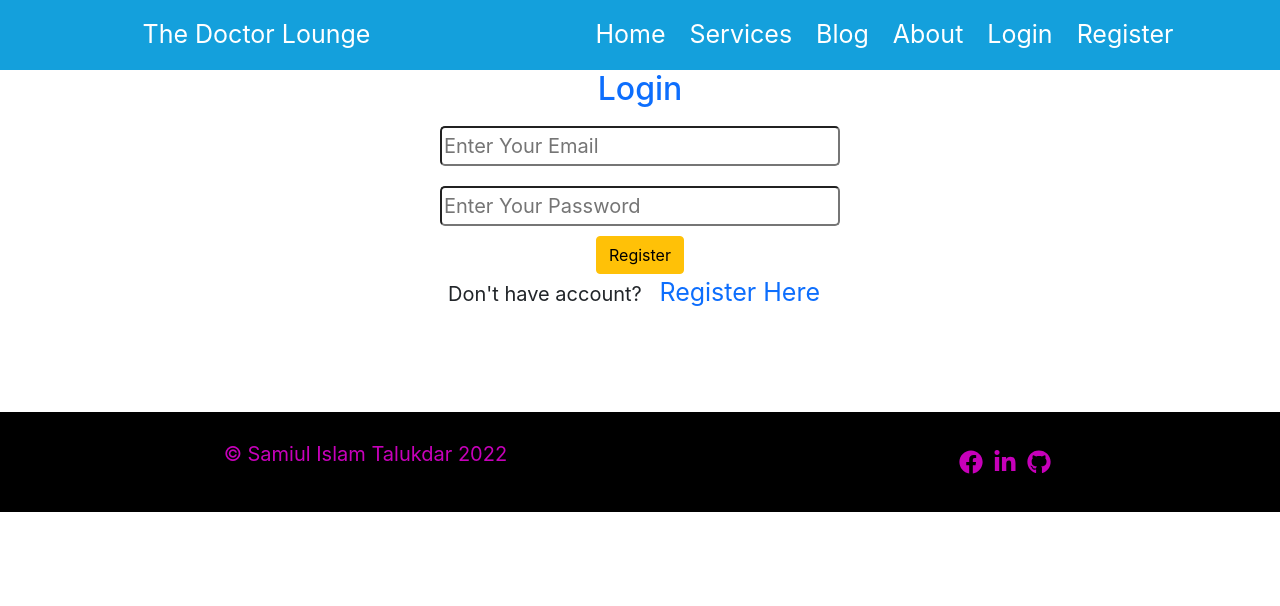
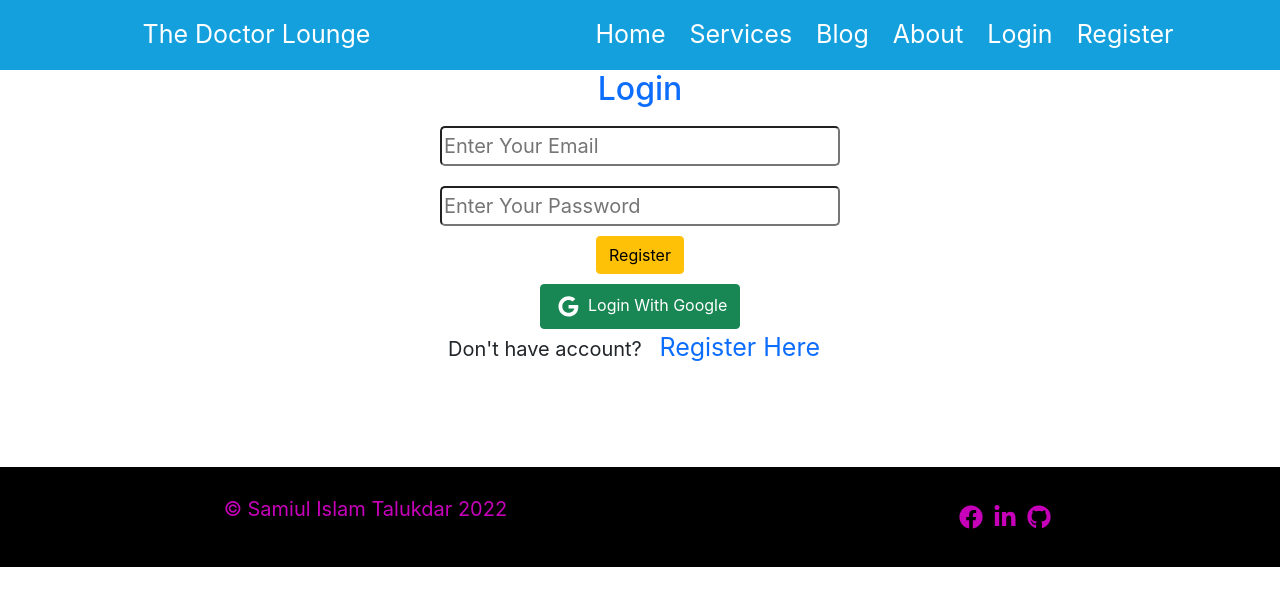
Before and after one commit to samiul-it/the-doctor-lounge, a React (Create React App) app: page /login in a window 1280 px wide. Shown: the top 606 px of the page. Built offline with nearby package versions, Linux system fonts and the light colour scheme; no server answers.

Commit message:
Google Login and Signup Implemented

```diff
--- /dev/null
+++ b/src/Pages/Login/GoogleLogin/GoogleLogin.css
@@ -0,0 +1,3 @@
+.google-login-btn{
+    margin-top: 10px;
+}
--- /dev/null
+++ b/src/Pages/Login/GoogleLogin/GoogleLogin.js
@@ -0,0 +1,47 @@
+import React, { useEffect } from 'react';
+import { useSignInWithGoogle } from 'react-firebase-hooks/auth';
+import './GoogleLogin.css';
+import auth from './../../../Firebase/firebase.init';
+import Loading from '../../Loading/Loading';
+import { useLocation } from 'react-router-dom';
+import { useNavigate } from 'react-router-dom';
+import { FaGoogle } from "react-icons/fa";
+
+
+const GoogleLogin = () => {
+    const [signInWithGoogle, user, loading, error] = useSignInWithGoogle(auth);
+
+    const location = useLocation();
+    let from = location.state?.from?.pathname || "/";
+
+    const navigate = useNavigate();
+
+    const handleGoogleLogin=()=>{
+        signInWithGoogle();
+
+    }
+    useEffect(() => {
+      if (user) {
+        navigate(from, { replace: true });
+      }
+    }, [user]);
+    if(loading){
+        return <Loading></Loading>;
+    }
+
+
+    if(error){
+        console.log(error.message);
+    }
+    return (
+      <div>
+        <div className="google-login-btn">
+          <button className="btn btn-success" onClick={handleGoogleLogin}>
+            <FaGoogle size={"1.3em"}></FaGoogle> Login With Google
+          </button>
+        </div>
+      </div>
+    );
+};
+
+export default GoogleLogin;
--- a/src/Pages/Login/Login/Login.js
+++ b/src/Pages/Login/Login/Login.js
@@ -5,6 +5,7 @@ import { useRef, useEffect } from 'react';
 import { useSignInWithEmailAndPassword } from 'react-firebase-hooks/auth';
 import auth from './../../../Firebase/firebase.init';
 import Loading from './../../Loading/Loading';
+import GoogleLogin from '../GoogleLogin/GoogleLogin';
 
 const Login = () => {
     const [signInWithEmailAndPassword, user, loading, error] =
@@ -46,7 +47,7 @@ const Login = () => {
     }
     return (
       <div>
-        <h2 className='text-primary'>Login</h2>
+        <h2 className="text-primary">Login</h2>
         <form onSubmit={handleSubmit}>
           <input
             ref={emailRef}
@@ -68,9 +69,14 @@ const Login = () => {
           <br />
           <button className="btn btn-warning">Register</button>
         </form>
+        <GoogleLogin></GoogleLogin>
         <p>
           Don't have account?{" "}
-          <Link className="text-primary" to="/register" onClick={navigateToLogin}>
+          <Link
+            className="text-primary"
+            to="/register"
+            onClick={navigateToLogin}
+          >
             {" "}
             Register Here{" "}
           </Link>
--- a/src/Pages/Login/Signup/Signup.js
+++ b/src/Pages/Login/Signup/Signup.js
@@ -5,6 +5,7 @@ import { useCreateUserWithEmailAndPassword, useSendEmailVerification } from "rea
 import { Spinner } from "react-bootstrap";
 import { Link, useNavigate } from "react-router-dom";
 import Loading from "../../Loading/Loading";
+import GoogleLogin from "../GoogleLogin/GoogleLogin";
 
 const Signup = () => {
   const [createUserWithEmailAndPassword, user, loading, error] =
@@ -70,6 +71,7 @@ const Signup = () => {
         <br />
         <button className="btn btn-warning">Register</button>
       </form>
+      <GoogleLogin></GoogleLogin>
       <p>
         Already have an account? <Link className="text-primary" to="/login" onClick={navigateToLogin}> Login </Link>
       </p>
```
